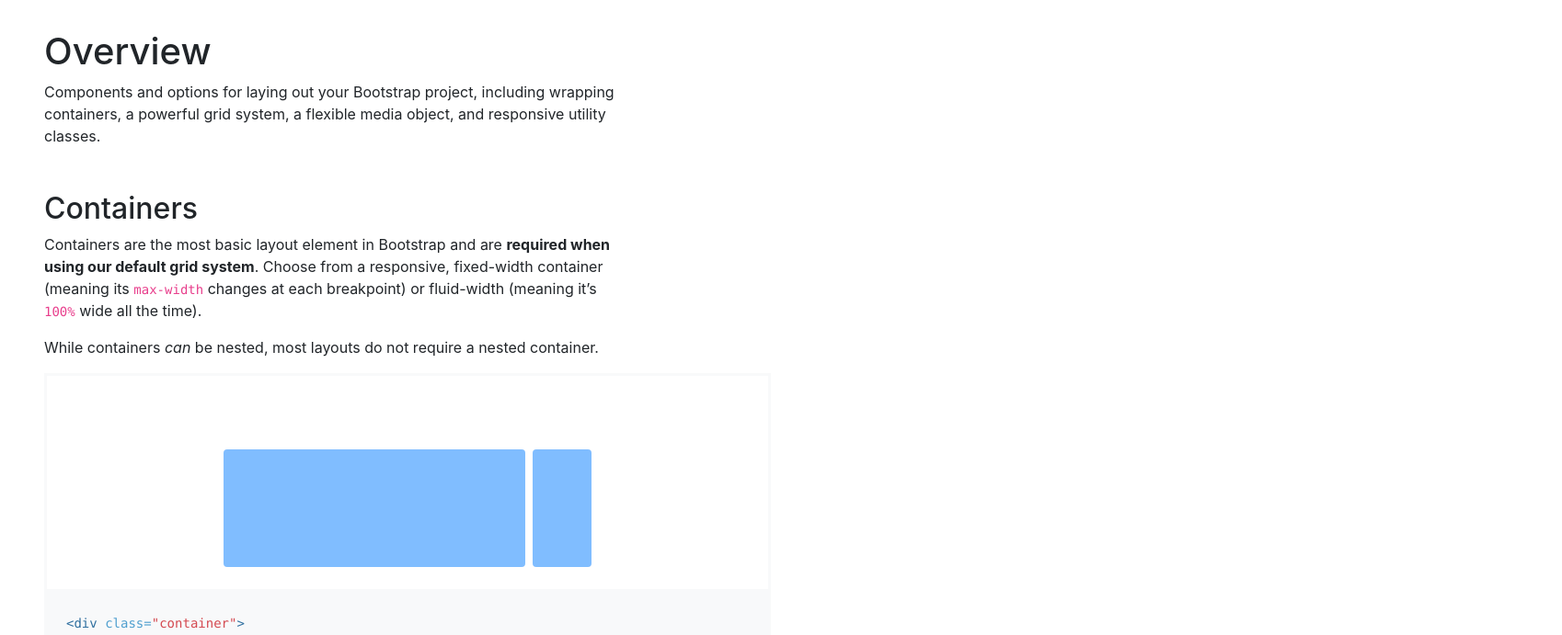
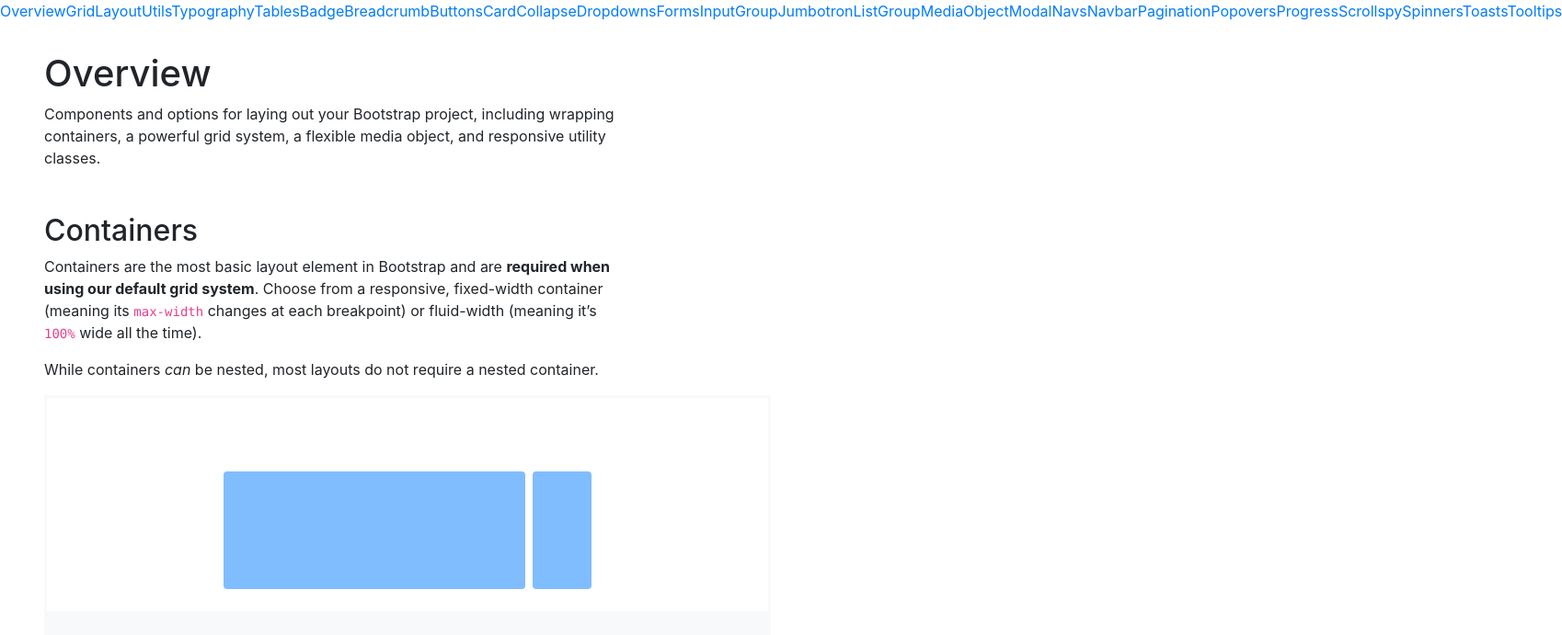
Before and after one commit to openedx/edx-bootstrap, a React (Create React App) app: page / in a window 1280 px wide. Shown: the top 691 px of the page at 92% size, 1698 px wide, since content can reach past the window. Built offline with nearby package versions, Linux system fonts and the light colour scheme.

Commit message:
Add routing

```diff
--- a/package.json
+++ b/package.json
@@ -27,6 +27,7 @@
   "devDependencies": {
     "bootstrap": "^4.2.1",
     "gh-pages": "^2.0.1",
-    "node-sass": "^4.11.0"
+    "node-sass": "^4.11.0",
+    "react-router-dom": "^4.3.1"
   }
 }
--- a/src/App.js
+++ b/src/App.js
@@ -1,17 +1,12 @@
 import React, { Component } from 'react';
-import logo from './logo.svg';
+import { HashRouter as Router, Route, Link } from "react-router-dom";
 import './App.scss';
 
 import Overview from './pages/Overview';
 import Grid from './pages/Grid';
 import LayoutUtils from './pages/LayoutUtils';
-
-
 import Typography from './pages/Typography';
 import Tables from './pages/Tables';
-
-
-
 import Badge from './pages/Badge';
 import Breadcrumb from './pages/Breadcrumb';
 import Buttons from './pages/Buttons';
@@ -37,9 +32,63 @@ import Tooltips from './pages/Tooltips';
 class App extends Component {
   render() {
     return (
-      <div className="App">
-        <Overview/>
-      </div>
+       <Router>
+        <div>
+          <Link to="/">Overview</Link>
+          <Link to="/Grid">Grid</Link>
+          <Link to="/LayoutUtils">LayoutUtils</Link>
+          <Link to="/Typography">Typography</Link>
+          <Link to="/Tables">Tables</Link>
+          <Link to="/Badge">Badge</Link>
+          <Link to="/Breadcrumb">Breadcrumb</Link>
+          <Link to="/Buttons">Buttons</Link>
+          <Link to="/Card">Card</Link>
+          <Link to="/Collapse">Collapse</Link>
+          <Link to="/Dropdowns">Dropdowns</Link>
+          <Link to="/Forms">Forms</Link>
+          <Link to="/InputGroup">InputGroup</Link>
+          <Link to="/Jumbotron">Jumbotron</Link>
+          <Link to="/ListGroup">ListGroup</Link>
+          <Link to="/MediaObject">MediaObject</Link>
+          <Link to="/Modal">Modal</Link>
+          <Link to="/Navs">Navs</Link>
+          <Link to="/Navbar">Navbar</Link>
+          <Link to="/Pagination">Pagination</Link>
+          <Link to="/Popovers">Popovers</Link>
+          <Link to="/Progress">Progress</Link>
+          <Link to="/Scrollspy">Scrollspy</Link>
+          <Link to="/Spinners">Spinners</Link>
+          <Link to="/Toasts">Toasts</Link>
+          <Link to="/Tooltips">Tooltips</Link>
+
+          <Route exact path="/" component={Overview} />
+          <Route path="/grid" component={Grid} />
+          <Route path="/LayoutUtils" component={LayoutUtils} />
+          <Route path="/Typography" component={Typography} />
+          <Route path="/Tables" component={Tables} />
+          <Route path="/Badge" component={Badge} />
+          <Route path="/Breadcrumb" component={Breadcrumb} />
+          <Route path="/Buttons" component={Buttons} />
+          <Route path="/Card" component={Card} />
+          <Route path="/Collapse" component={Collapse} />
+          <Route path="/Dropdowns" component={Dropdowns} />
+          <Route path="/Forms" component={Forms} />
+          <Route path="/InputGroup" component={InputGroup} />
+          <Route path="/Jumbotron" component={Jumbotron} />
+          <Route path="/ListGroup" component={ListGroup} />
+          <Route path="/MediaObject" component={MediaObject} />
+          <Route path="/Modal" component={Modal} />
+          <Route path="/Navs" component={Navs} />
+          <Route path="/Navbar" component={Navbar} />
+          <Route path="/Pagination" component={Pagination} />
+          <Route path="/Popovers" component={Popovers} />
+          <Route path="/Progress" component={Progress} />
+          <Route path="/Scrollspy" component={Scrollspy} />
+          <Route path="/Spinners" component={Spinners} />
+          <Route path="/Toasts" component={Toasts} />
+          <Route path="/Tooltips" component={Tooltips} />
+        </div>
+      </Router>
     );
   }
 }
```
Also changed, not shown: 1 other file (tests, documents, lock files or other folders).
